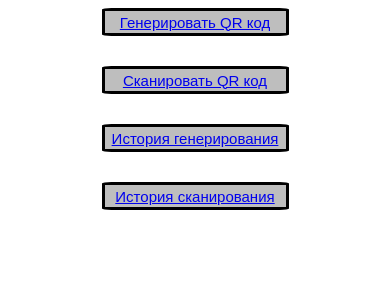
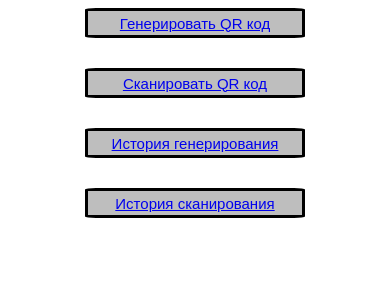
Before and after one commit to KovalenkoGaldr/qr-code, a React (Vite) app: page / in a window 390 px wide. Shown: the top 300 px of the page. Built offline with nearby package versions, Linux system fonts and the light colour scheme.

Commit message:
adaptiv fix

```diff
--- a/src/components/Navigation/Navigation.module.css
+++ b/src/components/Navigation/Navigation.module.css
@@ -21,6 +21,15 @@
     flex-direction: column;
     align-items: center;
     }
+
+    .buttonLink {
+        background: rgb(190, 190, 190);
+        width: 220px;
+        height: 30px;
+        border-radius: 5%;
+        border: solid;
+        font-size: 15px;
+        }
 }
 
 @media screen and (max-width: 320px) {
@@ -31,4 +40,13 @@
     flex-direction: column;
     align-items: center;
     }
+
+    .buttonLink {
+    background: rgb(190, 190, 190);
+    width: 220px;
+    height: 30px;
+    border-radius: 5%;
+    border: solid;
+    font-size: 15px;
+    }
 }
```
